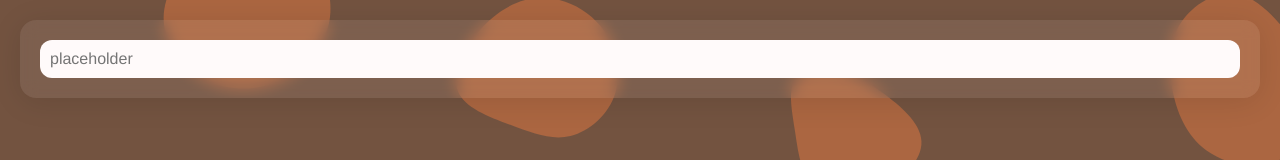
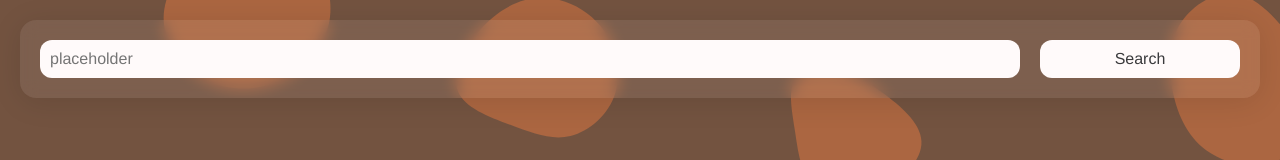
Before and after one commit to tearzday/REACT2025Q3, a React (Vite) app: page / in a window 1280 px wide. Shown: the top 160 px of the page. Built offline with nearby package versions, Linux system fonts and the light colour scheme.

Commit message:
feat: add button component

```diff
--- a/src/App.tsx
+++ b/src/App.tsx
@@ -1,3 +1,4 @@
+import Button from './components/UI/button/Button';
 import Input from './components/UI/input/Input';
 
 function App() {
@@ -9,6 +10,7 @@ function App() {
         className="text"
         onChange={(event) => console.log(event.target.value)}
       ></Input>
+      <Button onClick={() => console.log('click')}>Search</Button>
     </div>
   );
 }
--- /dev/null
+++ b/src/components/UI/button/Button.module.scss
@@ -0,0 +1,8 @@
+.button {
+  min-width: 200px;
+  cursor: pointer;
+  border: none;
+  border-radius: $radius-m;
+  background-color: $color-light;
+  color: $color-dark;
+}
--- /dev/null
+++ b/src/components/UI/button/Button.tsx
@@ -0,0 +1,19 @@
+import { Component } from 'react';
+import type { ButtonProps } from './button.type';
+import classes from './Button.module.scss';
+
+class Button extends Component<ButtonProps> {
+  render() {
+    return (
+      <button
+        onClick={this.props.onClick}
+        disabled={this.props.disabled}
+        className={[this.props.className, classes.button].join(' ')}
+      >
+        {this.props.children}
+      </button>
+    );
+  }
+}
+
+export default Button;
--- a/src/styles/style.scss
+++ b/src/styles/style.scss
@@ -12,5 +12,6 @@ body {
   margin: 20px auto;
   max-width: 1200px;
   display: flex;
+  gap: 20px;
   @include glass-effect;
 }
```
Also changed, not shown: src/components/UI/button/button.type.ts (added, +8 -0 lines).
